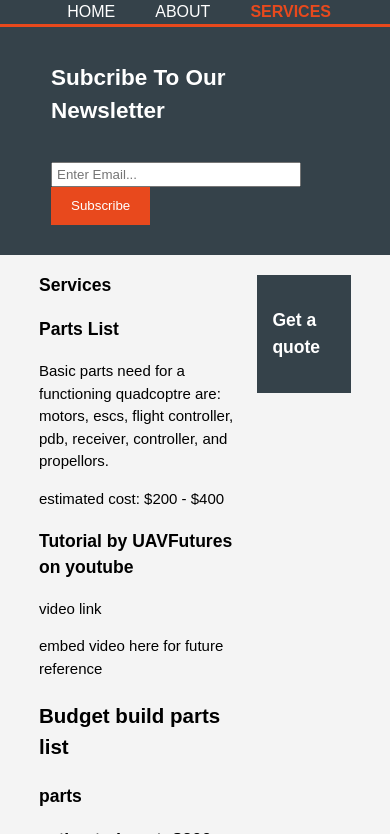
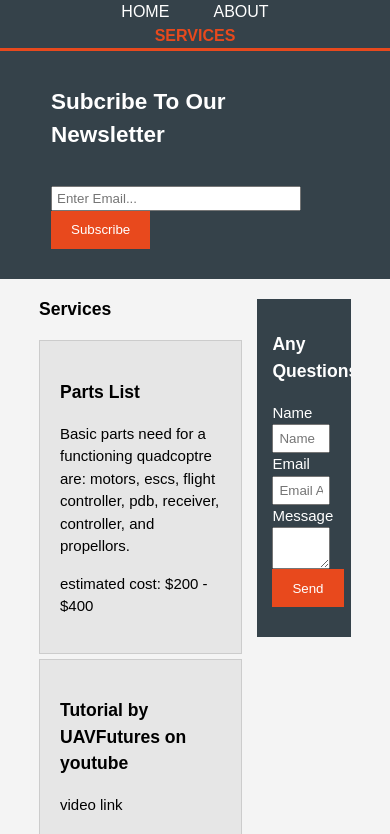
Before and after one commit to YourLocalPham/YourLocalPham.github.io, a plain HTML site: page services.html in a window 390 px wide. Shown: the part 55-889 px from the top of the page. Drawn offline with Linux system fonts and the light colour scheme.

Commit message:
started media queries

```diff
--- a/services.html
+++ b/services.html
@@ -69,17 +69,21 @@
 
                <aside id="sidebar">
                    <div class="dark">
-                   <h3>Get a quote</h3>
+                   <h3>Any Questions?</h3>
                    <form class="quote">
                        <div>
-
-
+                           <label>Name</label><br>
+                           <input type="text" placeholder="Name">
                        </div>
-
-
-
-
-
+                       <div>
+                           <label>Email</label><br>
+                           <input type="email" placeholder="Email Address">
+                       </div>
+                       <div>
+                           <label>Message</label><br>
+                           <textarea placerholder="Message"></textarea>
+                       </div>
+                       <button class="button_1" type="submit">Send</button>
                    </form>
                    <div/>
                </aside>
--- a/style.css
+++ b/style.css
@@ -144,11 +144,26 @@ aside#sidebar{
     margin-top:10px;
 }
 
+aside#sidebar .quote input, aside#sidebar .quote textarea{
+    width:90%;
+    padding:5px;
+}
+
 /* Main-col */
 article#main-col{
     float:left;
     width:65%;
 }
+
+/* Services */
+ul#services li{
+    list-style:none;
+    padding:20px;
+    border: #cccccc solid 1px;
+    margin-bottom:5px;
+    background:#e6e6e6;
+}
+
 footer{
     padding:20px;
     margin-top:20px;
@@ -156,3 +171,14 @@ footer{
     background-color:#e8491d;
     text-align:center;
 }
+
+/* Media Cueries */
+@media(max-width:768px){
+    header #branding,
+    header nav,
+    header nav li{
+        float:none;
+        text-align:center;
+        width:100%;
+    }
+}
```
